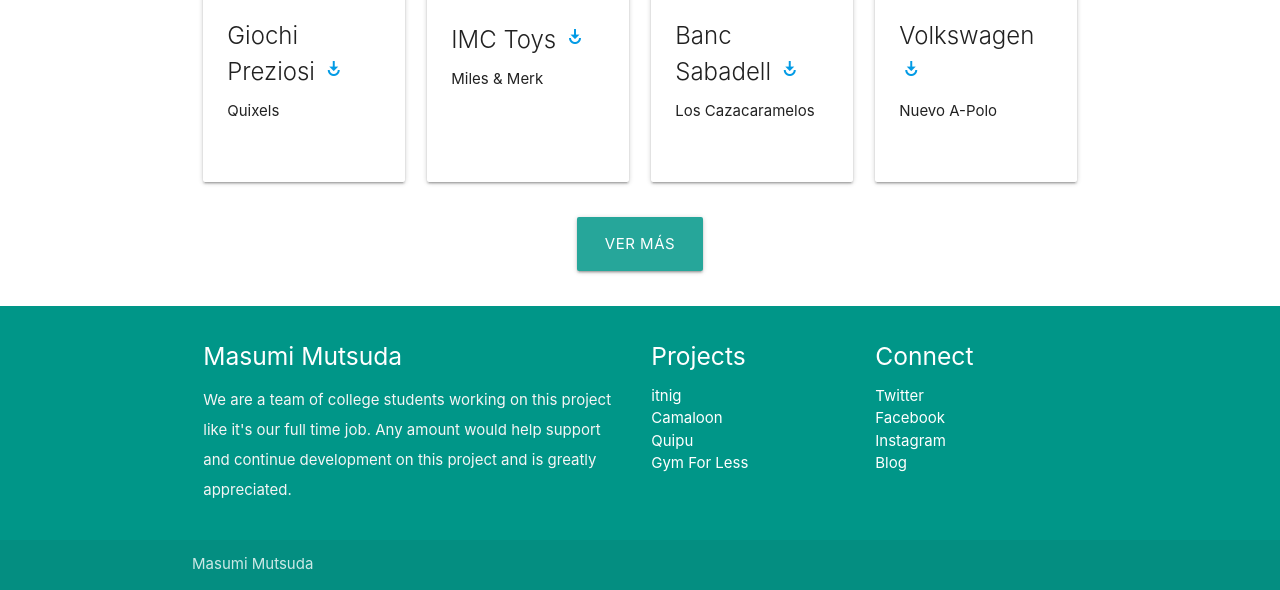
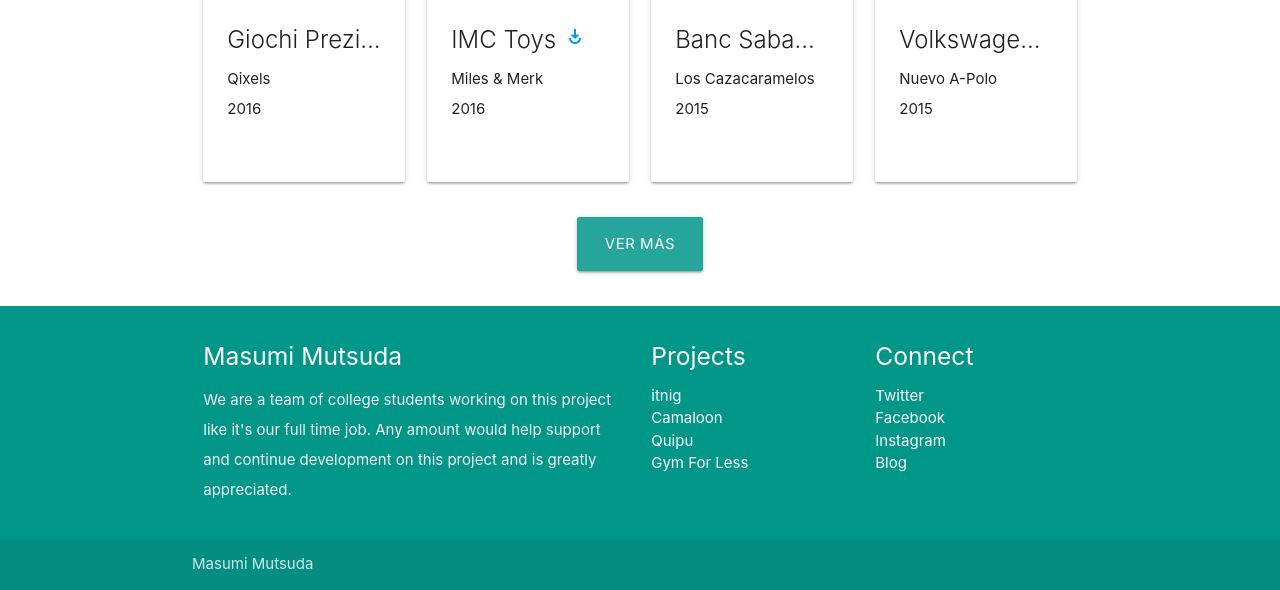
Before and after one commit to mutsuda/mutsuda.github.io, a Jekyll site: the page built from index.html, in a window 1280 px wide and 900 px high, scrolled down 2122 px, cut to the strip 310-900 px from the top of the window. Built offline with Jekyll 4.4.1, drawn with Linux system fonts in a browser that asks for light colours; nearby versions of some CDN libraries; library files that are not in the unit come from our copies.

Commit message:
truncating ads too

```diff
--- a/_data/advertising.csv
+++ b/_data/advertising.csv
@@ -10,4 +10,4 @@
 2015-06-24,Volkswagen,Nuevo A-Polo,es,267024866%3Fsecret_token%3Ds-9HtV2,,https://api.soundcloud.com/tracks/267024866/download?secret_token=s-9HtV2&client_id=cUa40O3Jg3Emvp6Tv4U6ymYYO50NUGpJ,cuña
 2013-01-01,Ajuntament de Barcelona,Ciutat neta,ca,267024879%3Fsecret_token%3Ds-WrNXi,,https://api.soundcloud.com/tracks/267024879/download?secret_token=s-WrNXi&client_id=a3e059563d7fd3372b49b37f00a00bcf,cuña
 2016-01-01,IMC Toys,Miles & Merk,es,267024860%3Fsecret_token%3Ds-pXutm,https://www.youtube.com/embed/G3iKpdPbamc,https://api.soundcloud.com/tracks/267024860/download?secret_token=s-pXutm&client_id=a3e059563d7fd3372b49b37f00a00bcf,spot
-2016-01-01,Giochi Preziosi,Quixels,es,,https://www.youtube.com/embed/GRag-0ho5hU,https://api.soundcloud.com/tracks/268851991/download?secret_token=s-TqxTX&client_id=a3e059563d7fd3372b49b37f00a00bcf,spot
+2016-01-01,Giochi Preziosi,Qixels,es,,https://www.youtube.com/embed/GRag-0ho5hU,https://api.soundcloud.com/tracks/268851991/download?secret_token=s-TqxTX&client_id=a3e059563d7fd3372b49b37f00a00bcf,spot
--- a/_includes/advert_card.html
+++ b/_includes/advert_card.html
@@ -7,7 +7,8 @@
   {% endif %}
   </div>
   <div class="card-content">
-    <span class="card-title activator grey-text text-darken-4">{{ ad.brand }} <a href="{{ ad.download-url }}"><i class="material-icons">play_for_work</i></a></span>
-    <p>{{ ad.campaign }}</p>
+    <span class="card-title activator grey-text text-darken-4 truncate">{{ ad.brand }} <a href="{{ ad.download-url }}"><i class="material-icons">play_for_work</i></a></span>
+    <p class="truncate">{{ ad.campaign }}</p>
+    <p>{{ ad.date | date: "%Y" }}</p>
   </div>
 </div>
```
Also changed, not shown: 2 other files.
